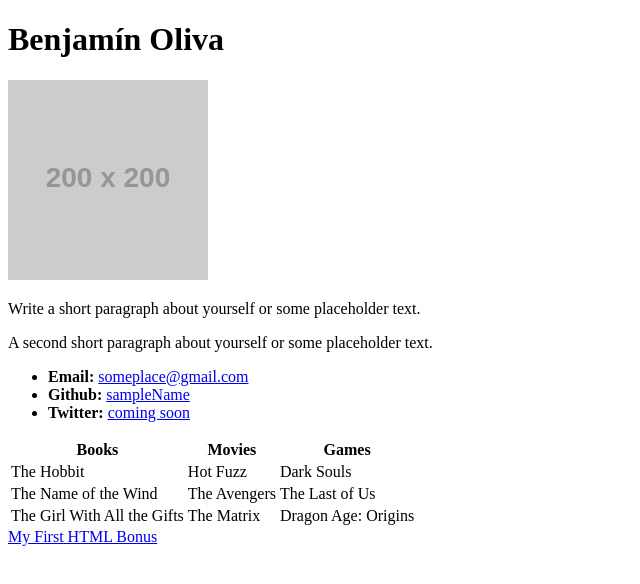
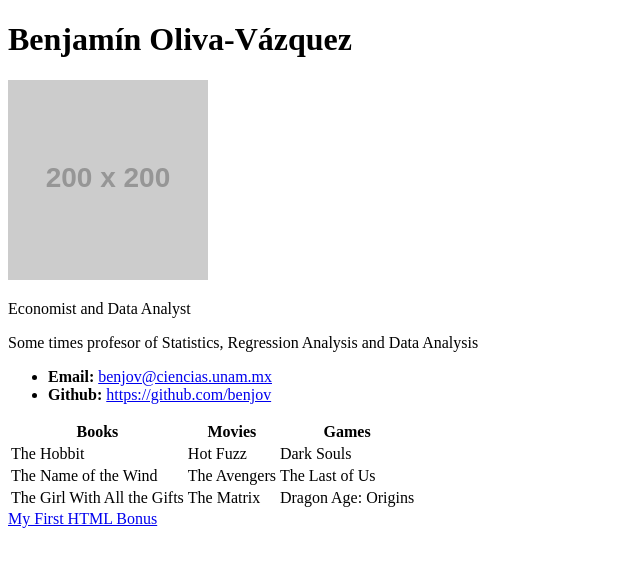
Before and after one commit to benjov/benjov.github.io, a plain HTML site: page index.html in a window 1280 px wide. Shown: the whole page, without its empty margins (0-640 px from the left). Drawn offline with Linux system fonts and the light colour scheme; placeholder pictures from the web are drawn by us.

Commit message:
Actualizacion

```diff
--- a/index.html
+++ b/index.html
@@ -7,17 +7,16 @@
 
 <body>
 
-  <h1>Benjamín Oliva</h1>
+  <h1>Benjamín Oliva-Vázquez</h1>
 
   <img src="https://placehold.it/200x200" alt="Benjamin">
 
-  <p>Write a short paragraph about yourself or some placeholder text.</p>
-  <p>A second short paragraph about yourself or some placeholder text.</p>
+  <p>Economist and Data Analyst</p>
+  <p>Some times profesor of Statistics, Regression Analysis and Data Analysis</p>
 
   <ul>
-    <li><strong>Email:</strong> <a href="#">someplace@gmail.com</a></li>
-    <li><strong>Github:</strong> <a href="#">sampleName</a></li>
-    <li><strong>Twitter:</strong> <a href="#">coming soon</a></li>
+    <li><strong>Email:</strong> <a href="#">benjov@ciencias.unam.mx</a></li>
+    <li><strong>Github:</strong> <a href="#">https://github.com/benjov</a></li>
   </ul>
 
   <table>
```
